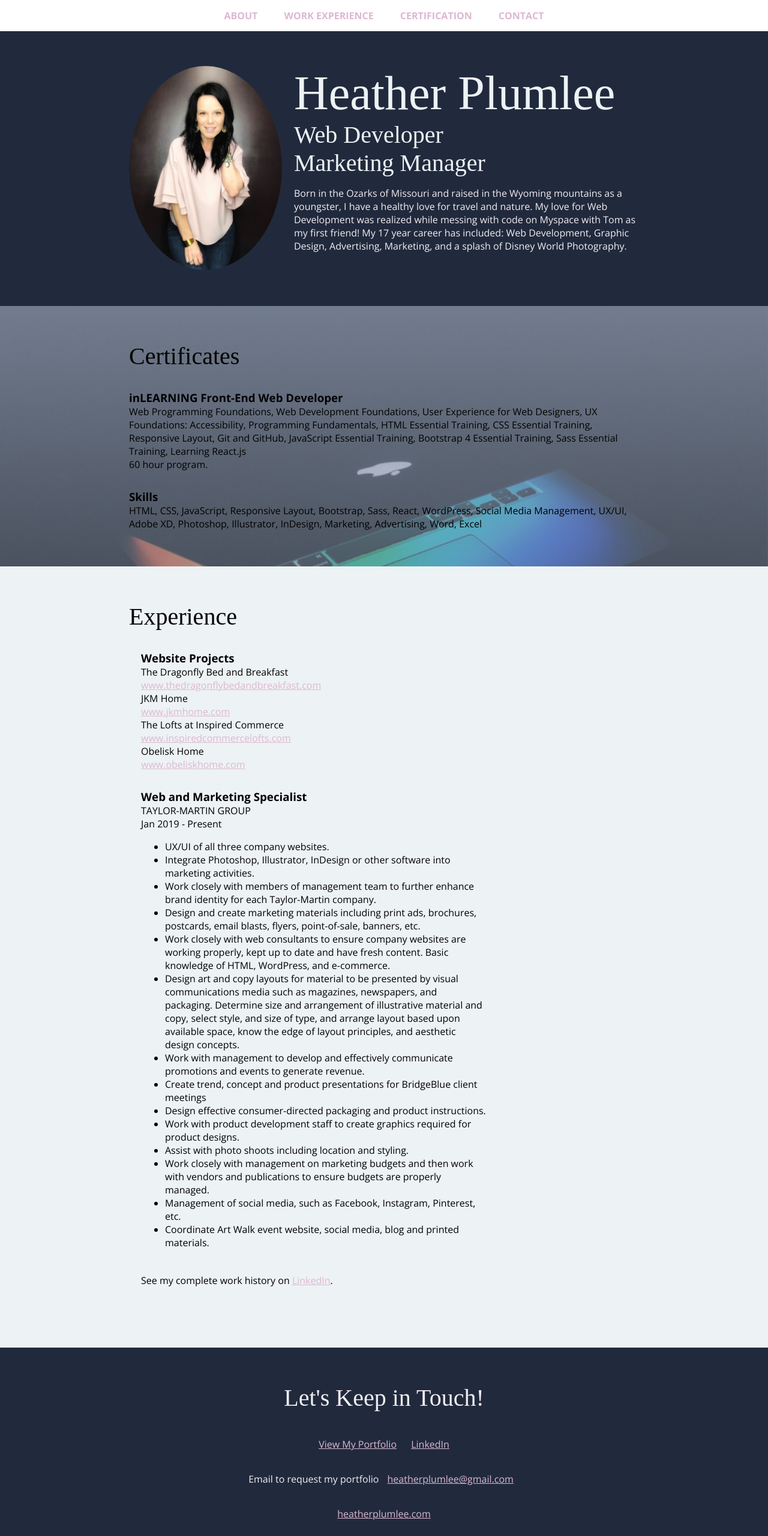
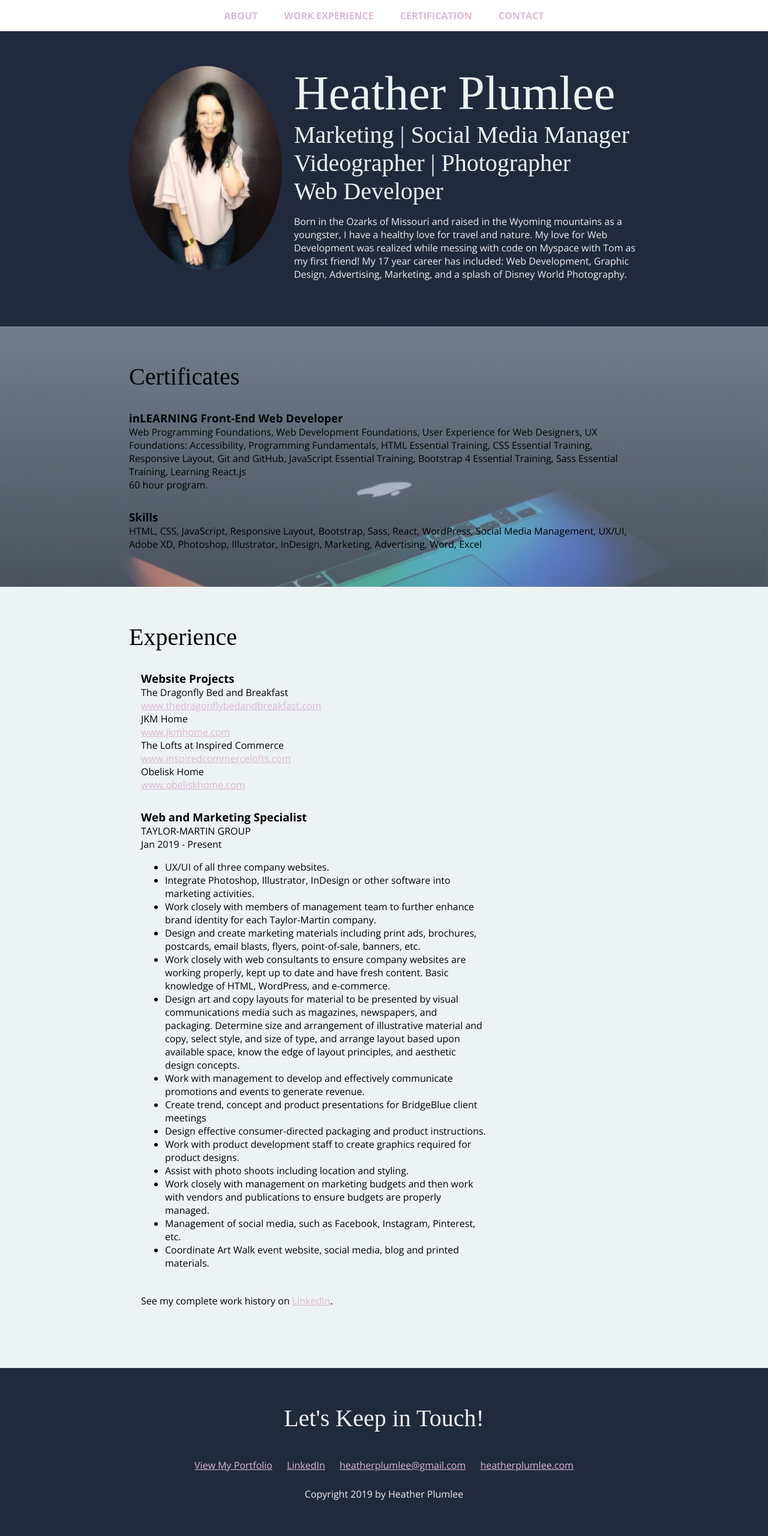
Before and after one commit to HeatherPlumlee/heatherplumlee.github.io, a plain HTML site: page index.html in a window 1280 px wide. Shown: the top 2560 px of the page at 60% size. Drawn offline with nearby package versions, Linux system fonts and the light colour scheme.

Commit message:
Update index.html

```diff
--- a/index.html
+++ b/index.html
@@ -22,7 +22,7 @@
       <img class="profile-img col-narrow" src="images/me-1.jpg" alt="Heather Plumlee">
       <div class="col-wide">
         <h1>Heather Plumlee</h1>
-        <h2>Web Developer <br> Marketing Manager</h2>
+        <h2>Marketing | Social Media Manager <br> Videographer | Photographer <br> Web Developer</h2>
         <p>Born in the Ozarks of Missouri and raised in the Wyoming mountains as a youngster, I have a healthy love for travel and nature. My love for Web Development was realized while messing with code on Myspace with Tom as my first friend! My 17 year career has included: Web Development, Graphic Design, Advertising, Marketing, and a splash of Disney World Photography.</p>
       </div>
     </div>
@@ -103,7 +103,7 @@
       <div class="contact-info">
         <a href="https://www.facebook.com/heatherplumleeportfolio/">View My Portfolio</a>
         <a href="https://www.linkedin.com/in/heatherplumlee/">LinkedIn</a>
-        <p>Email to request my portfolio <a href="mailto:heatherplumlee@gmail.com">heatherplumlee@gmail.com</a></P>
+        <a href="mailto:heatherplumlee@gmail.com">heatherplumlee@gmail.com</a>
         <a href="http://heatherplumlee.com">heatherplumlee.com</a>
       </div>
 
```
